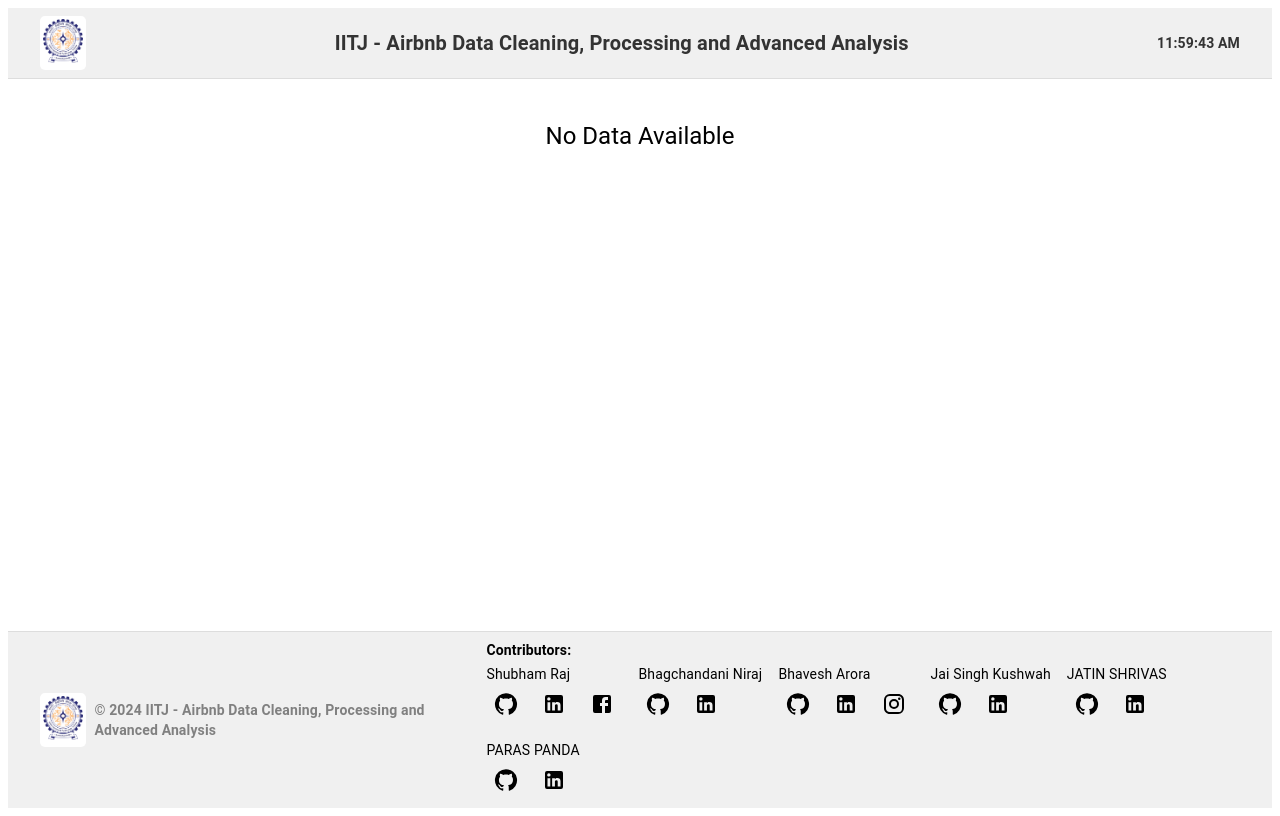
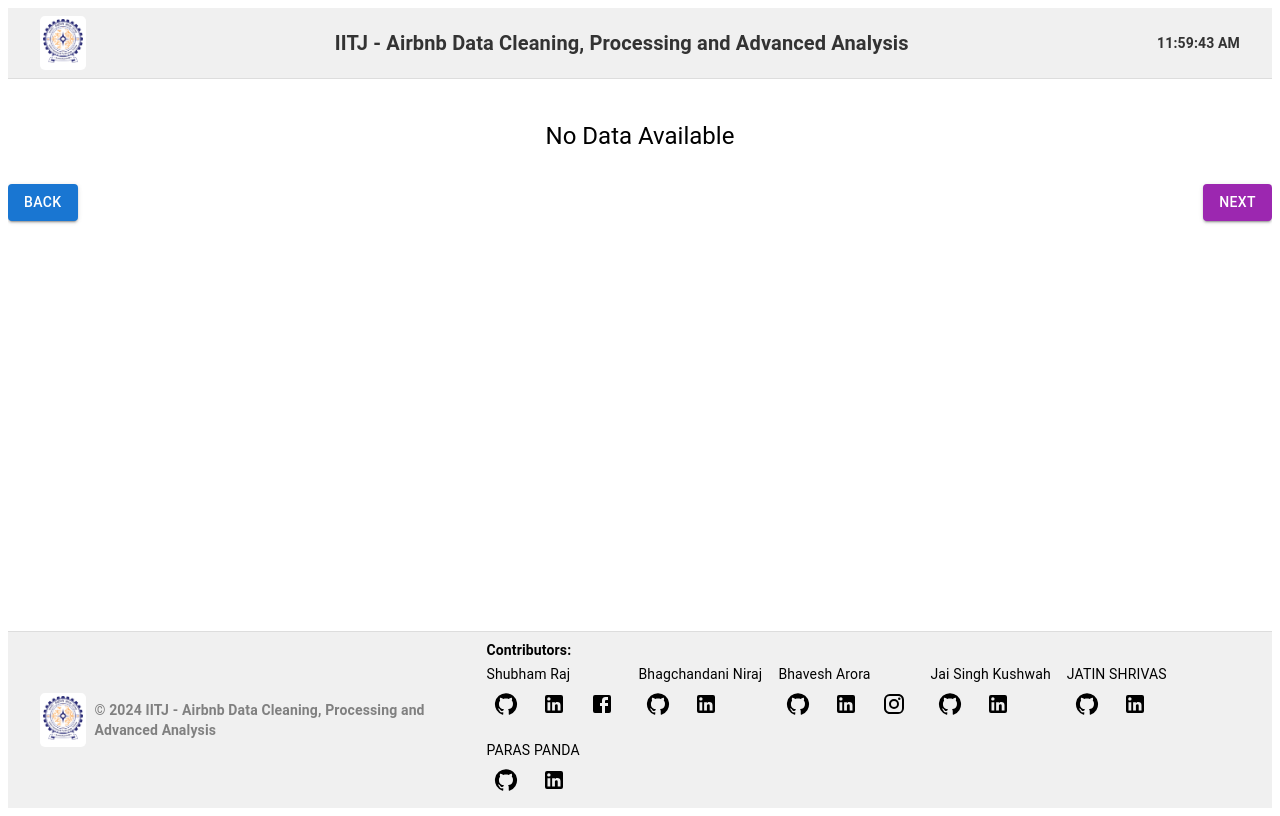
Before and after one commit to shubham14p3/IITJ-AIRBNB-DATA-CLEANING-PROCESSING-AND-ADVANCED-ANALYSIS-CAPSTONE-PROJECT, a React (Vite) app: page /eda-graph in a window 1280 px wide. Built offline with nearby package versions, Linux system fonts and the light colour scheme.

Commit message:
Correcting code

```diff
--- a/src/components/EDA_Graph.jsx
+++ b/src/components/EDA_Graph.jsx
@@ -50,6 +50,22 @@ const EDA_Graph = () => {
       <Layout>
         <Box sx={{ textAlign: "center", marginTop: 4 }}>
           <Typography variant="h5">No Data Available</Typography>
+        </Box>
+        <Box marginTop={4} display="flex" justifyContent="space-between">
+          <Button
+            variant="contained"
+            color="primary"
+            onClick={() => navigate("/merged-data")}
+          >
+            Back
+          </Button>
+          <Button
+            variant="contained"
+            color="secondary"
+            onClick={() => navigate("/fetch-unique-value")}
+          >
+            Next
+          </Button>
         </Box>
       </Layout>
     );
@@ -499,7 +515,7 @@ const EDA_Graph = () => {
           <Button
             variant="contained"
             color="primary"
-            onClick={() => navigate("merged-data")}
+            onClick={() => navigate("/merged-data")}
           >
             Back
           </Button>
```
